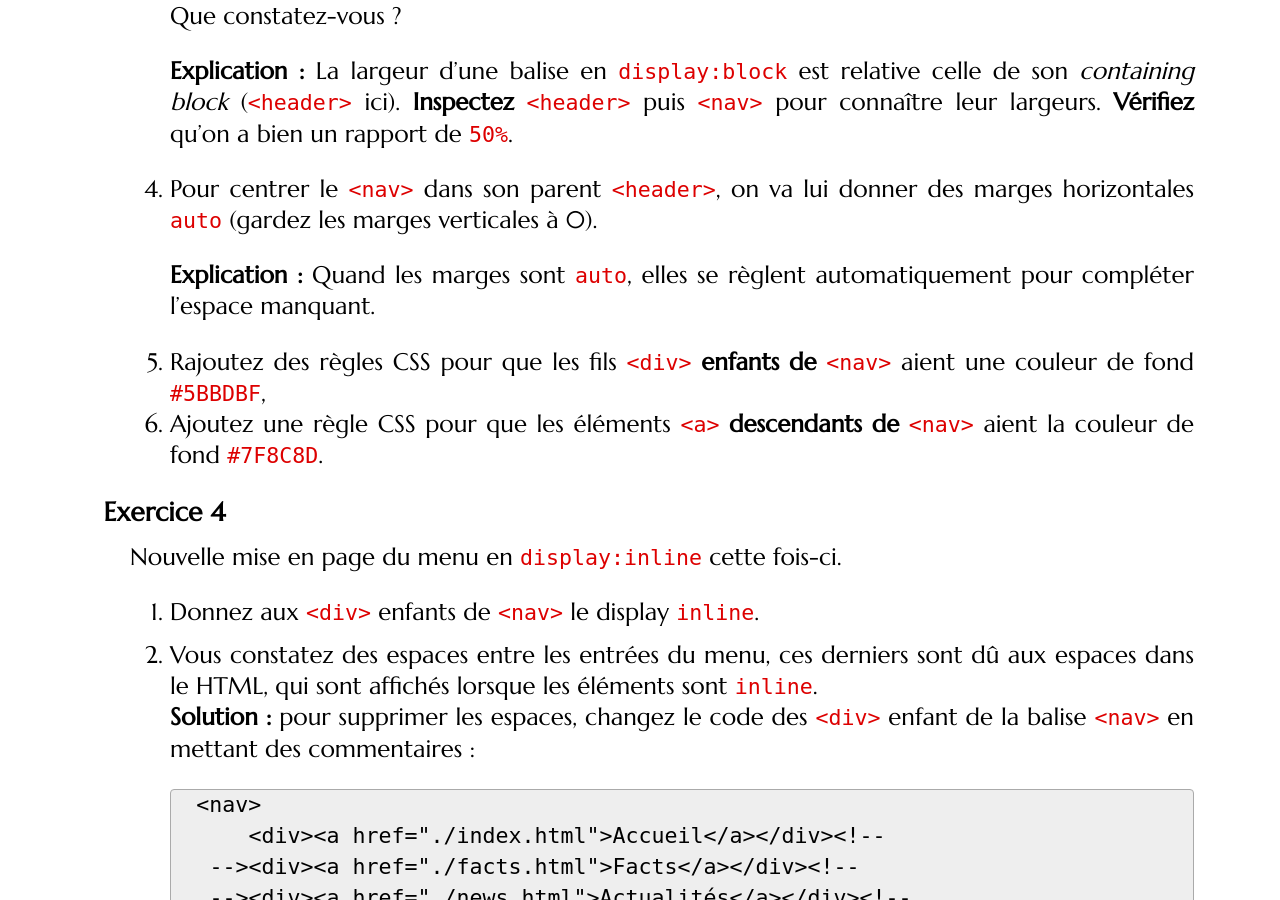
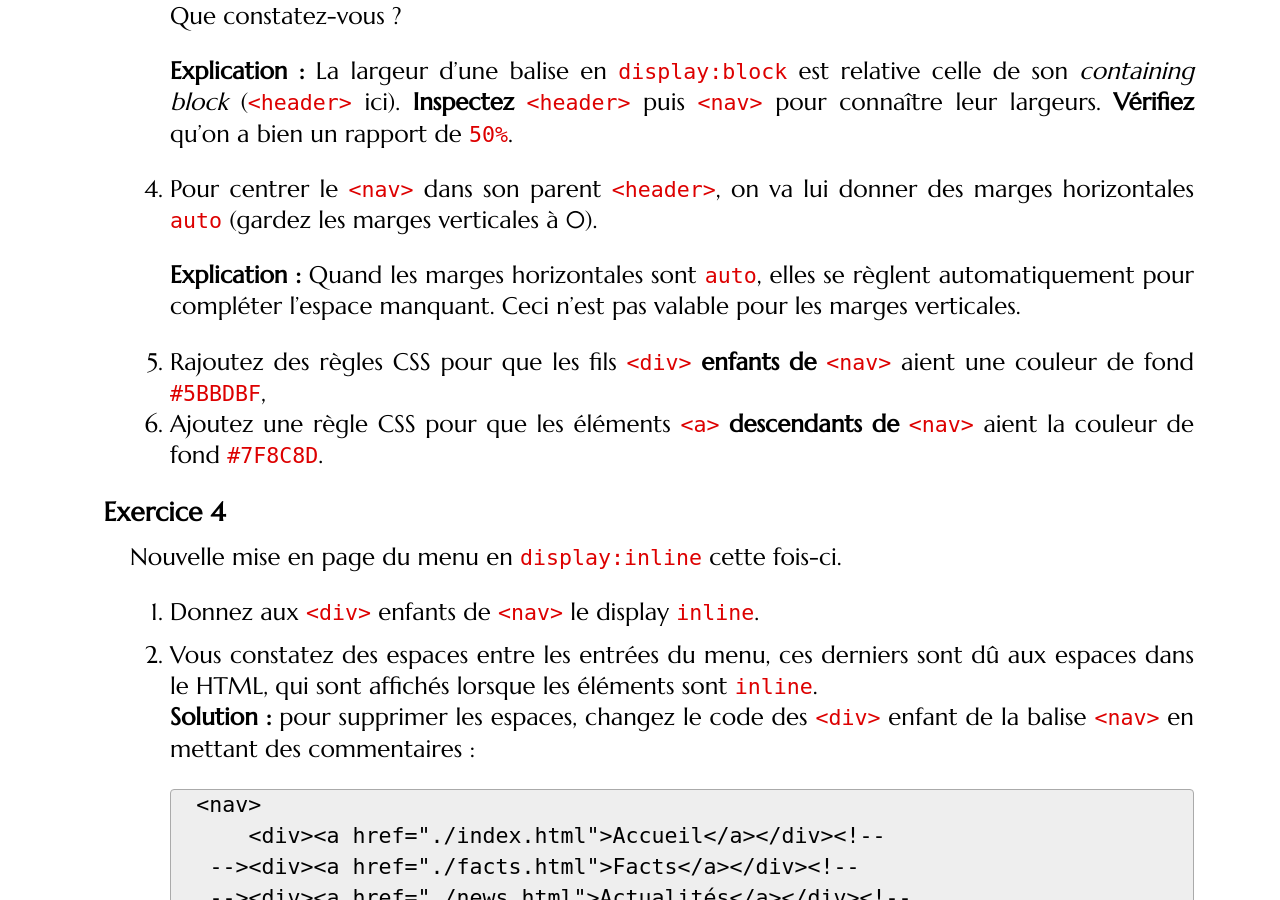
Before and after one commit to romainlebreton/R1.02-DeveloppementInterfacesWeb, a Jekyll site: the page built from tutorials/tutorial3.md, in a window 1280 px wide and 900 px high, scrolled down 8253 px. Built offline with Jekyll 4.4.1, drawn with Linux system fonts in a browser that asks for light colours; some web fonts are replaced; comment, search, counter and statistics services are not loaded.

Commit message:
auto marges horizontales + solutions position

```diff
--- a/tutorials/tutorial3.md
+++ b/tutorials/tutorial3.md
@@ -438,8 +438,9 @@
 1. Pour centrer le `<nav>` dans son parent `<header>`, on va lui donner des
 marges horizontales `auto` (gardez les marges verticales à 0).
 
-   **Explication :** Quand les marges sont `auto`, elles se règlent
-     automatiquement pour compléter l'espace manquant.
+   **Explication :** Quand les marges horizontales sont `auto`, elles se règlent
+     automatiquement pour compléter l'espace manquant. Ceci n'est pas valable pour
+     les marges verticales.
 
 1. Rajoutez des règles CSS pour que les fils `<div>` **enfants de** `<nav>` aient une couleur de fond `#5BBDBF`,
 1. Ajoutez une règle CSS pour que les éléments `<a>` **descendants de** `<nav>` aient la couleur de fond `#7F8C8D`.
@@ -518,6 +519,7 @@
    1. Quelle valeur de `position` correspond à ce comportement ? Pour plus de
       détails sur `position`, retournez voir
       [dans le TD précédent]({{site.baseurl}}/tutorials/tutorial2.html#position).
+      <!-- position:absolute -->
    2. Créez la règle CSS qui affecte cette valeur de `position` aux balises de
       classe `submenu` avec un décalage de `50px` par rapport au haut et de
       `0px` par rapport à la gauche.
@@ -532,6 +534,7 @@
       **Quelle valeur de `position`** donnée aux `<div>` parent correspond à la
         description précédente ? Créez la règle CSS et le menu doit être enfin
         bien placé.
+      <!-- position:relative -->
 
 1. Donnez aux sous-menus la couleur de fond `#aca`. Puis masquez-les
    par défaut en CSS.
```
